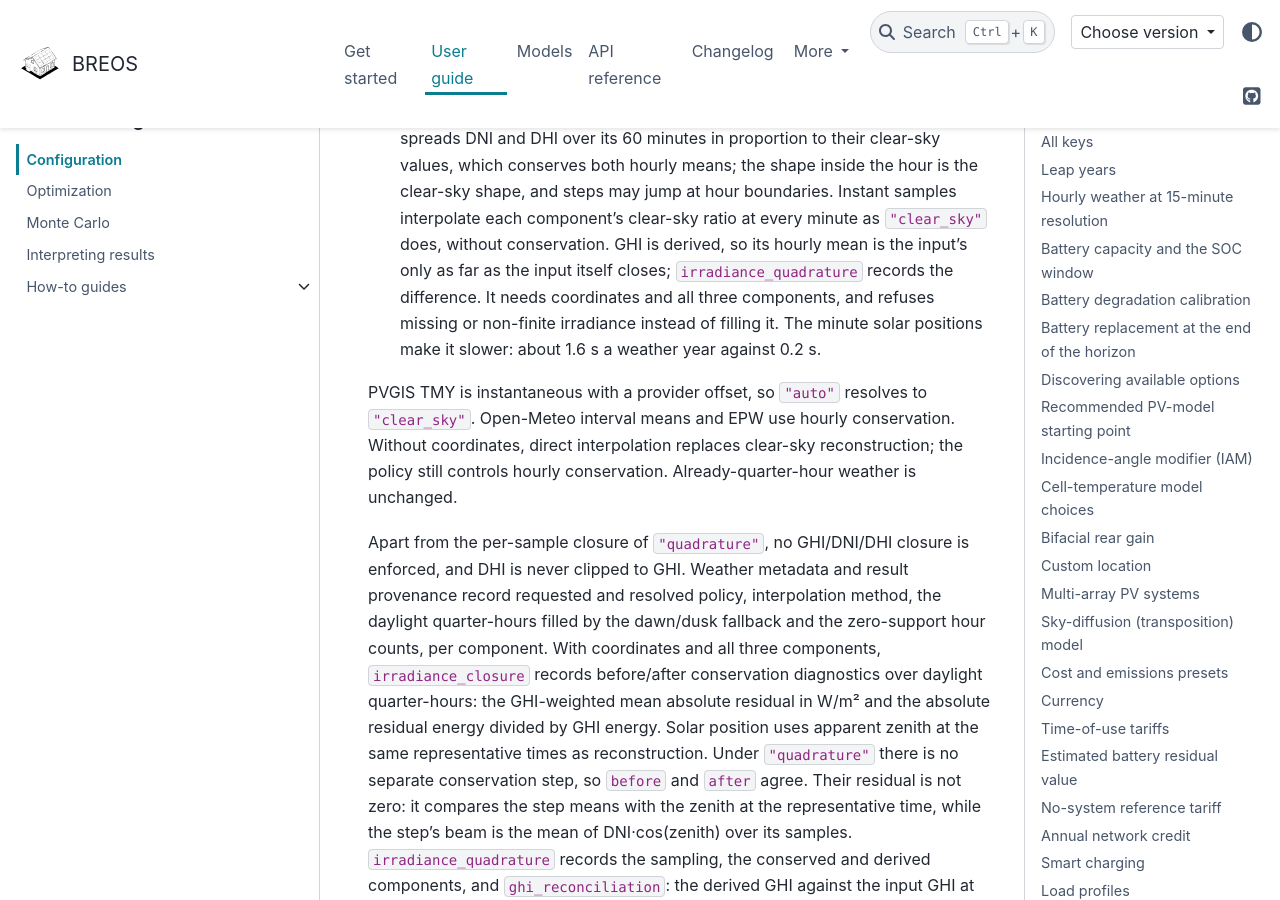
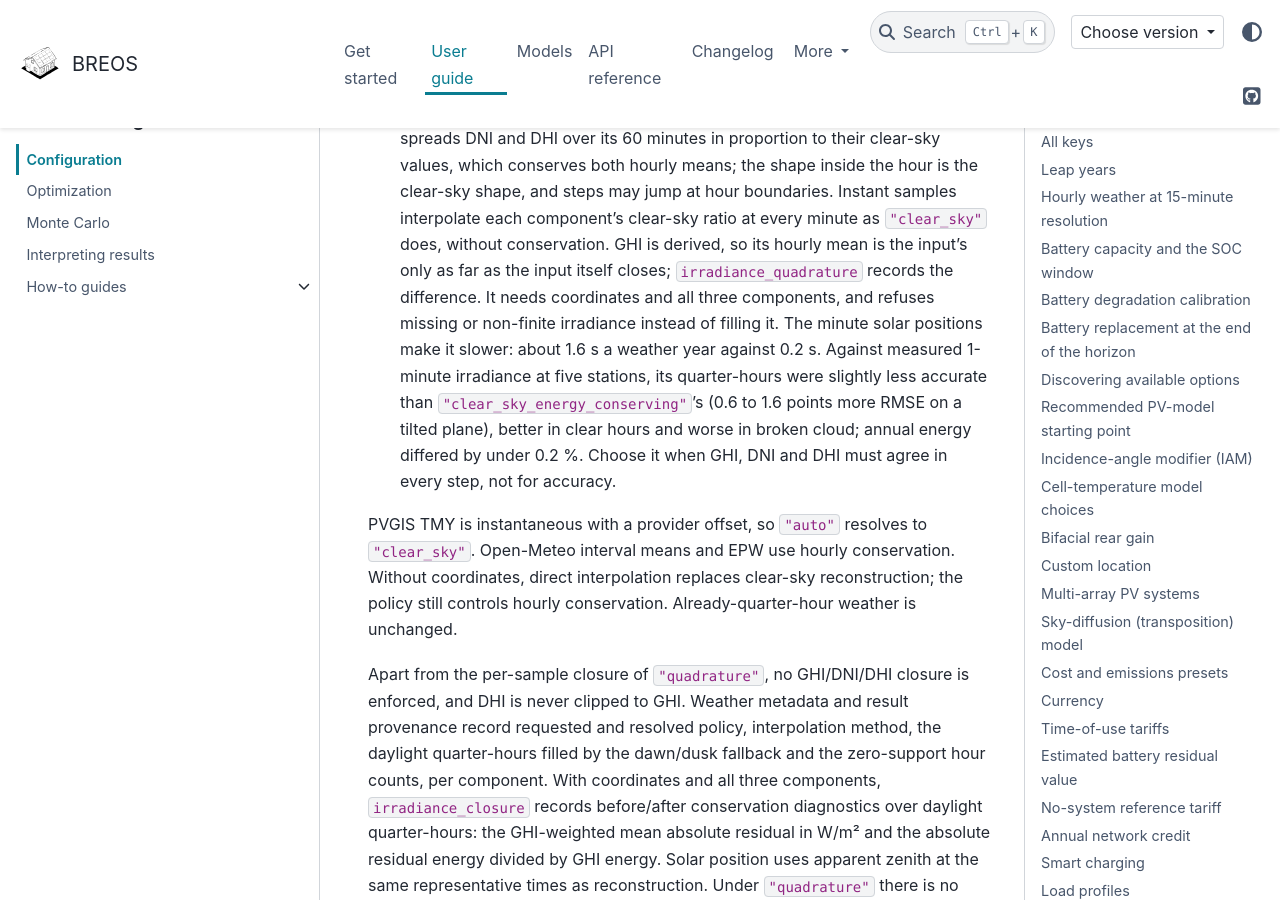
Before and after one commit to Str4vinci/breos, a Sphinx documentation site: the page built from docs/getting-started/configuration.md, in a window 1280 px wide and 900 px high, scrolled down 1870 px. Built offline with Sphinx 7.4.7 and the PyData theme 0.15.4, drawn with Linux system fonts in a browser that asks for light colours; pages that are not in the unit, such as notebooks, are missing from menus; comment, search, counter and statistics services are not loaded.

Commit message:
docs: say how quadrature compared with measured irradiance and when to choose it

```diff
--- a/docs/getting-started/configuration.md
+++ b/docs/getting-started/configuration.md
@@ -74,6 +74,11 @@ optimization reads the same values from `simulation.irradiance_resampling`:
   difference. It needs coordinates and all three components, and refuses
   missing or non-finite irradiance instead of filling it. The minute
   solar positions make it slower: about 1.6 s a weather year against 0.2 s.
+  Against measured 1-minute irradiance at five stations, its quarter-hours
+  were slightly less accurate than `"clear_sky_energy_conserving"`'s (0.6 to
+  1.6 points more RMSE on a tilted plane), better in clear hours and worse
+  in broken cloud; annual energy differed by under 0.2 %. Choose it when
+  GHI, DNI and DHI must agree in every step, not for accuracy.
 
 PVGIS TMY is instantaneous with a provider offset, so `"auto"` resolves to
 `"clear_sky"`. Open-Meteo interval means and EPW use hourly conservation.
```
